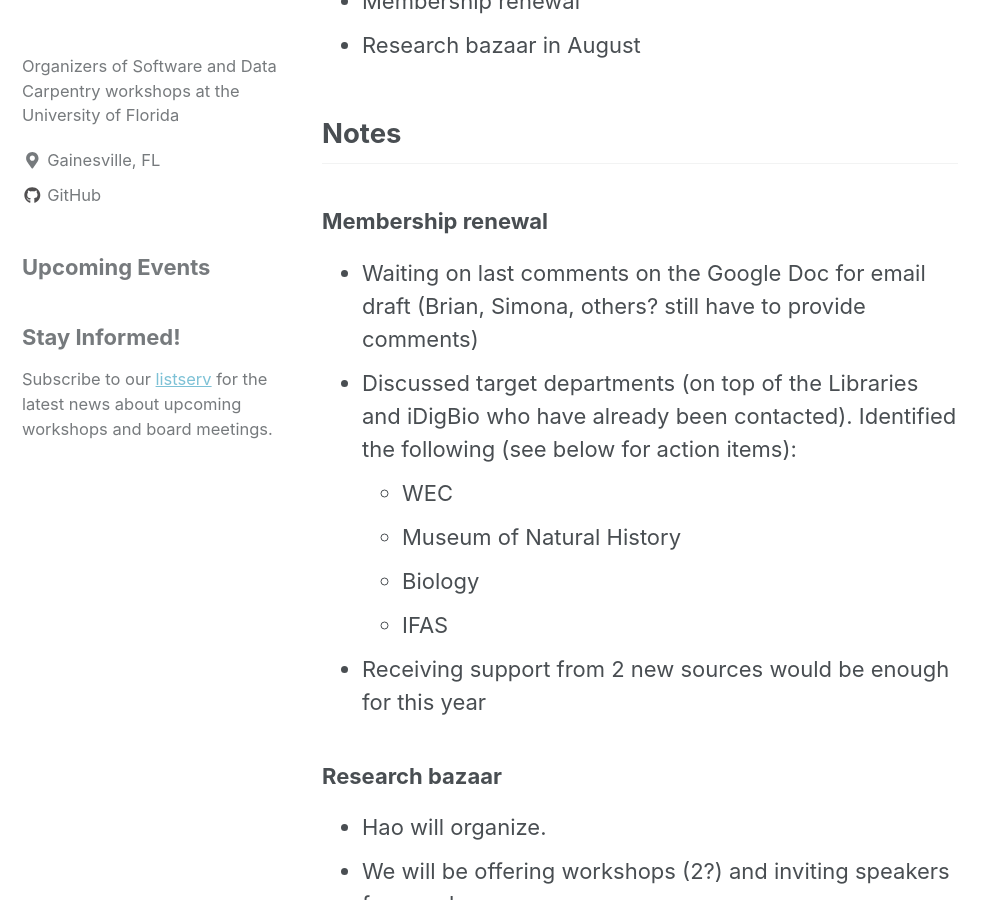
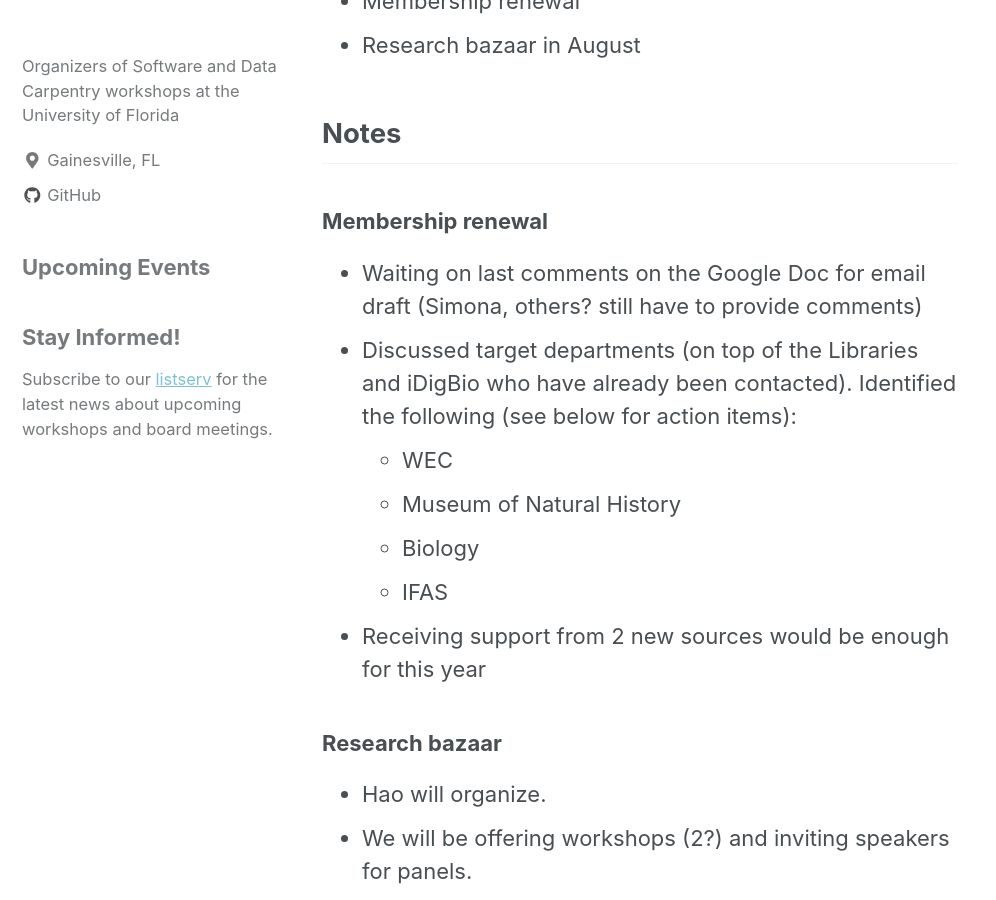
Before and after one commit to UF-Carpentry/website, a Jekyll site: the page built from _minutes/Board-2018-06-26.md, in a window 1280 px wide and 900 px high, scrolled down 543 px. Shown: the whole window, without its empty margins (0-996 px from the left). Built offline with Jekyll 4.4.1, drawn with Linux system fonts in a browser that asks for light colours; nearby versions of some CDN libraries.

Commit message:
Update Board-2018-06-26.md
Small correction to funding email update.

```diff
--- a/_minutes/Board-2018-06-26.md
+++ b/_minutes/Board-2018-06-26.md
@@ -17,7 +17,7 @@ Simona (remote), Kristina (remote), Matt, Justin, Brian, Hao
 
 ### Membership renewal
 
-* Waiting on last comments on the Google Doc for email draft (Brian, Simona, others? still have to provide comments)
+* Waiting on last comments on the Google Doc for email draft (Simona, others? still have to provide comments)
 * Discussed target departments (on top of the Libraries and iDigBio who have already been contacted). Identified the following (see below for action items):
 	- WEC
 	- Museum of Natural History
```
